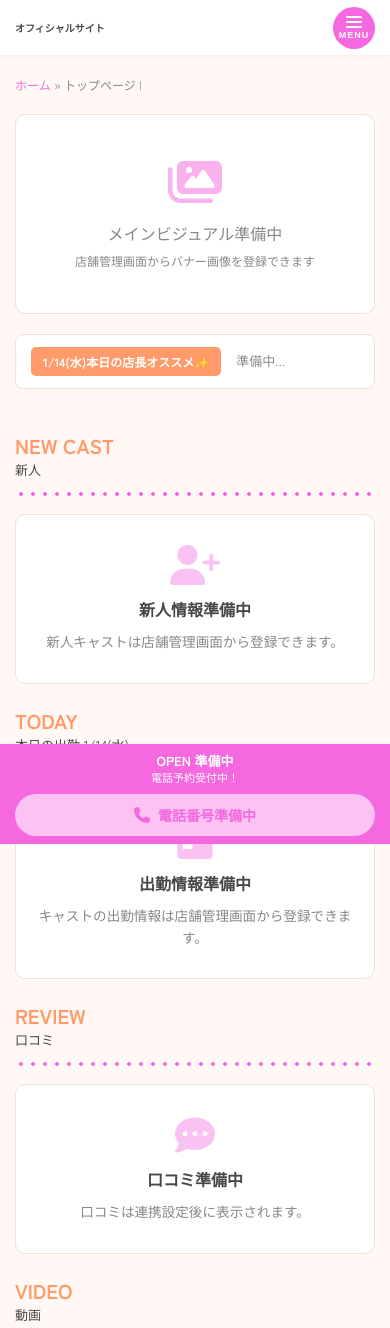
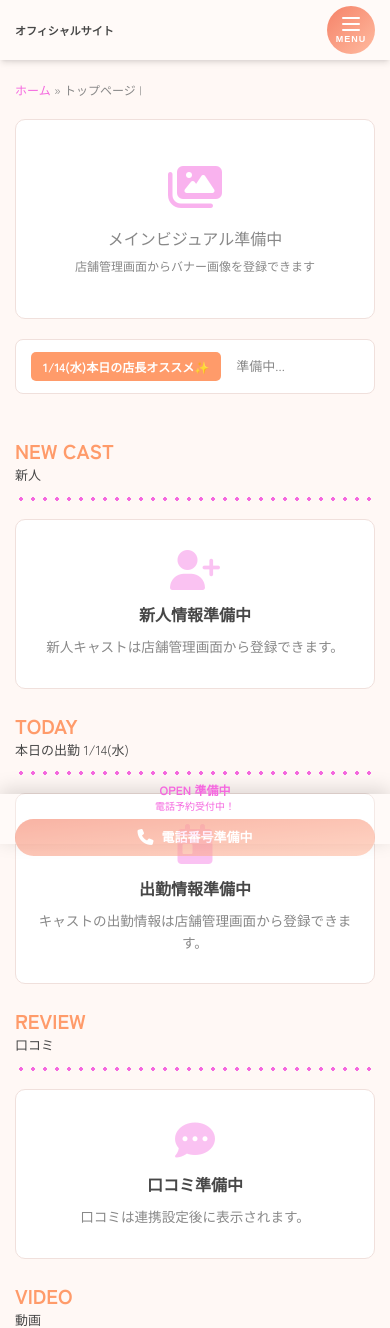
Before and after one commit to nasu0327/pullcass, a PHP site: page /app/front/top.php in a window 390 px wide. Shown: the top 1328 px of the page. Run offline with PHP 8.4, Linux system fonts and the light colour scheme; a user stored in the database is signed in; data that the repository does not hold is empty.

Commit message:
ヘッダー・フッターを参考サイトの実際のCSSに合わせて修正
参考サイトのcomputedStyleから取得した正確な値を使用:

ヘッダー:
- 高さ: 70px
- 背景: rgba(255, 255, 255, 0.3) - 30%透過の白
- シャドウ: rgba(0, 0, 0, 0.1) 0px 4px 6px -1px

固定フッター:
- 高さ: 56px
- 背景: rgba(255, 255, 255, 0.3) - 30%透過の白（ピンクではない）
- シャドウ: rgba(0, 0, 0, 0.15) 0px -4px 20px 0px
- テキストカラー: ピンク（背景が白なので）

メニューボタン・電話ボタン:
- サイズ: 56px
- 背景: オレンジ系グラデーション rgb(245, 130, 104) → rgb(255, 187, 160)
- border-radius: 9999px

```diff
--- a/www/app/front/top.php
+++ b/www/app/front/top.php
@@ -101,8 +101,8 @@ $dayOfWeek = ['日', '月', '火', '水', '木', '金', '土'][date('w')];
             min-height: 100vh;
             display: flex;
             flex-direction: column;
-            padding-top: 60px;
-            padding-bottom: 60px;
+            padding-top: 70px;
+            padding-bottom: 56px;
         }
 
         /* ==================== ヘッダー ==================== */
@@ -112,9 +112,9 @@ $dayOfWeek = ['日', '月', '火', '水', '木', '金', '土'][date('w')];
             left: 0;
             width: 100%;
             z-index: 1000;
-            background: #ffffff;
-            box-shadow: 0 1px 3px rgba(0, 0, 0, 0.05);
-            height: 60px;
+            background: rgba(255, 255, 255, 0.3);
+            box-shadow: rgba(0, 0, 0, 0.1) 0px 4px 6px -1px, rgba(0, 0, 0, 0.1) 0px 2px 4px -2px;
+            height: 70px;
             display: flex;
             align-items: center;
         }
@@ -137,10 +137,10 @@ $dayOfWeek = ['日', '月', '火', '水', '木', '金', '土'][date('w')];
         }
 
         .logo-image {
-            width: 40px;
-            height: 40px;
+            width: 50px;
+            height: 50px;
             object-fit: contain;
-            margin-right: 10px;
+            margin-right: 12px;
         }
 
         .logo-text {
@@ -149,14 +149,14 @@ $dayOfWeek = ['日', '月', '火', '水', '木', '金', '土'][date('w')];
         }
 
         .logo-main-title {
-            font-size: 14px;
+            font-size: 15px;
             font-weight: 700;
             color: var(--color-text);
             line-height: 1.3;
         }
 
         .logo-sub-title {
-            font-size: 12px;
+            font-size: 13px;
             font-weight: 700;
             color: var(--color-text);
             line-height: 1.3;
@@ -164,15 +164,15 @@ $dayOfWeek = ['日', '月', '火', '水', '木', '金', '土'][date('w')];
 
         /* ハンバーガーメニューボタン */
         .hamburger-button {
-            width: 48px;
-            height: 48px;
+            width: 56px;
+            height: 56px;
             display: flex;
             flex-direction: column;
             align-items: center;
             justify-content: center;
-            background: var(--color-primary);
+            background: linear-gradient(to right bottom, rgb(245, 130, 104), rgb(255, 187, 160));
             color: var(--color-btn-text);
-            border-radius: 50%;
+            border-radius: 9999px;
             border: none;
             cursor: pointer;
             transition: transform 0.2s;
@@ -186,12 +186,12 @@ $dayOfWeek = ['日', '月', '火', '水', '木', '金', '土'][date('w')];
         .hamburger-lines {
             display: flex;
             flex-direction: column;
-            gap: 3px;
-            margin-bottom: 2px;
+            gap: 4px;
+            margin-bottom: 3px;
         }
 
         .hamburger-line {
-            width: 18px;
+            width: 22px;
             height: 2px;
             background: var(--color-btn-text);
             border-radius: 1px;
@@ -473,39 +473,44 @@ $dayOfWeek = ['日', '月', '火', '水', '木', '金', '土'][date('w')];
             bottom: 0;
             left: 0;
             width: 100%;
-            background: var(--color-primary);
-            padding: 8px 15px;
+            background: rgba(255, 255, 255, 0.3);
+            padding: 8px 0;
             z-index: 1000;
-            box-shadow: 0 -1px 3px rgba(0, 0, 0, 0.05);
+            box-shadow: rgba(0, 0, 0, 0.15) 0px -4px 20px 0px;
+            height: 56px;
+            display: flex;
+            align-items: center;
         }
 
         .fixed-footer-container {
             max-width: 1200px;
+            width: 100%;
             margin: 0 auto;
+            padding: 0 15px;
             display: flex;
             justify-content: space-between;
             align-items: center;
         }
 
         .fixed-footer-info {
-            color: var(--color-btn-text);
-            font-size: 11px;
+            color: var(--color-primary);
+            font-size: 12px;
             line-height: 1.4;
         }
 
         .fixed-footer-info .open-hours {
             font-weight: 700;
-            font-size: 13px;
+            font-size: 14px;
         }
 
         .phone-button {
             display: flex;
             align-items: center;
             gap: 8px;
-            background: var(--color-btn-text);
-            color: var(--color-primary);
+            background: linear-gradient(to right bottom, rgb(245, 130, 104), rgb(255, 187, 160));
+            color: var(--color-btn-text);
             padding: 10px 20px;
-            border-radius: 25px;
+            border-radius: 30px;
             text-decoration: none;
             font-weight: 700;
             font-size: 14px;
@@ -562,48 +567,59 @@ $dayOfWeek = ['日', '月', '火', '水', '木', '金', '土'][date('w')];
         /* ==================== レスポンシブ ==================== */
         @media (max-width: 600px) {
             body {
-                padding-top: 55px;
-                padding-bottom: 55px;
+                padding-top: 60px;
+                padding-bottom: 50px;
             }
 
             .site-header {
-                height: 55px;
+                height: 60px;
             }
 
             .logo-image {
-                width: 35px;
-                height: 35px;
+                width: 40px;
+                height: 40px;
             }
 
             .logo-main-title {
-                font-size: 12px;
+                font-size: 13px;
             }
 
             .logo-sub-title {
-                font-size: 10px;
+                font-size: 11px;
             }
 
             .hamburger-button {
-                width: 42px;
-                height: 42px;
+                width: 48px;
+                height: 48px;
             }
 
             .hamburger-line {
-                width: 16px;
+                width: 18px;
+            }
+
+            .fixed-footer {
+                height: 50px;
             }
 
             .fixed-footer-container {
                 flex-direction: column;
-                gap: 8px;
+                gap: 6px;
             }
 
             .fixed-footer-info {
                 text-align: center;
+                font-size: 10px;
+            }
+
+            .fixed-footer-info .open-hours {
+                font-size: 12px;
             }
 
             .phone-button {
                 width: 100%;
                 justify-content: center;
+                padding: 8px 15px;
+                font-size: 13px;
             }
 
             .section-title-en {
```
